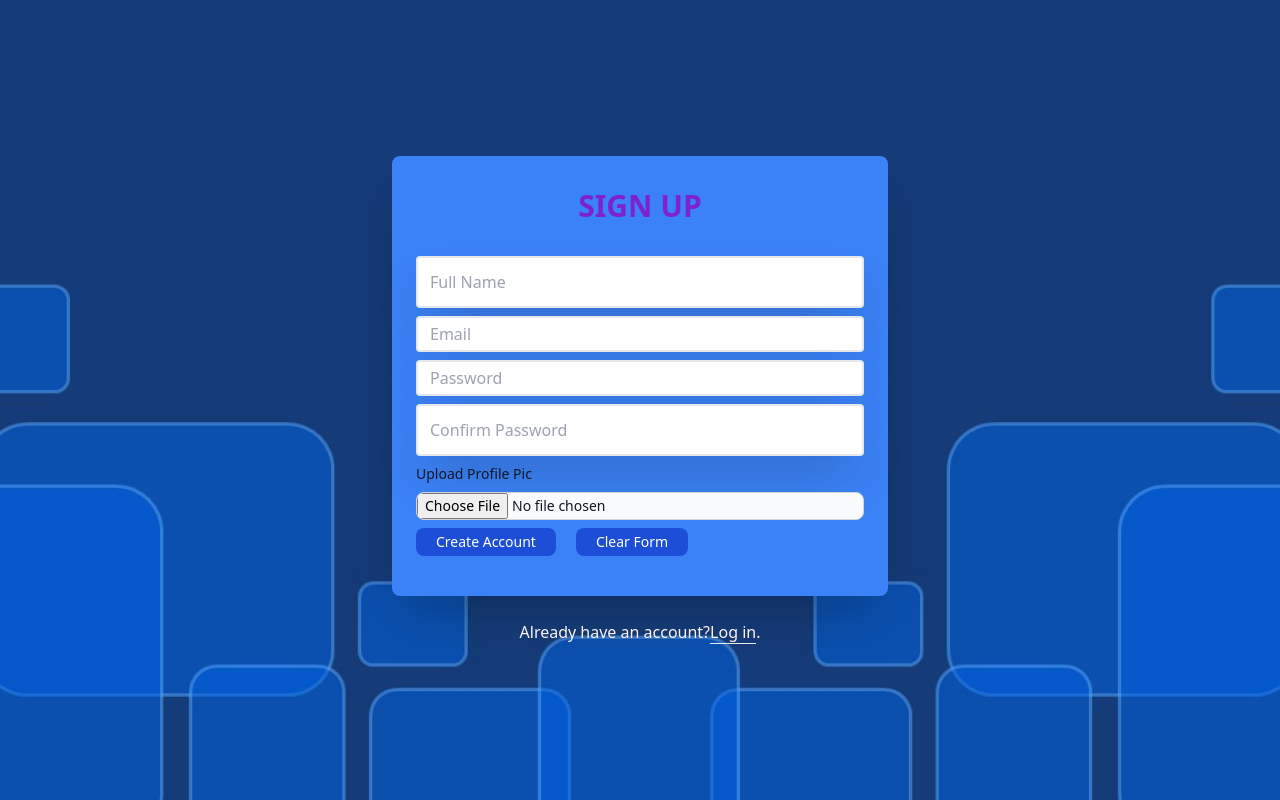
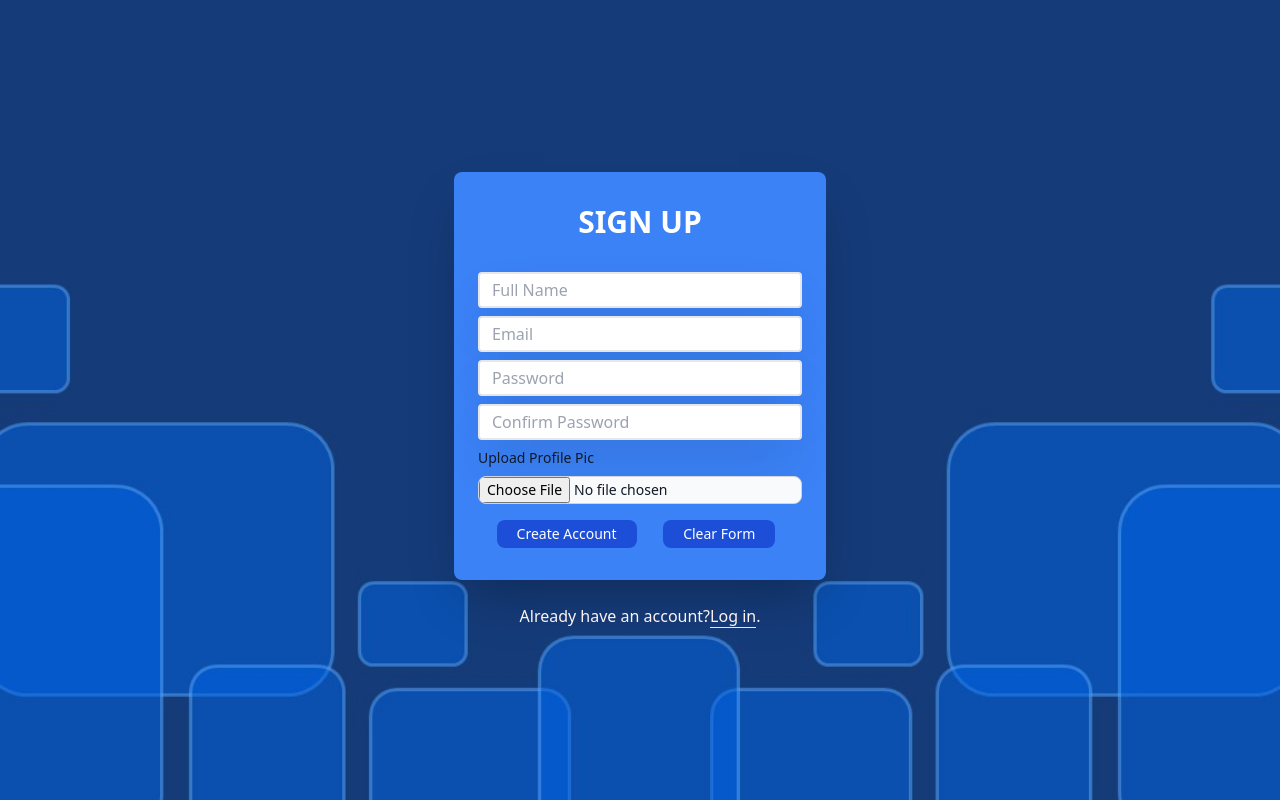
Before and after one commit to dev-himanshu-karnwal/mern-chat-app, a React (Create React App) app in the folder frontend/: page / in a window 1280 px wide. Built offline with nearby package versions, Linux system fonts and the light colour scheme.

Commit message:
auth complete

```diff
--- a/frontend/src/components/Login.js
+++ b/frontend/src/components/Login.js
@@ -3,7 +3,6 @@ import { ToastContainer, toast } from "react-toastify";
 import "react-toastify/dist/ReactToastify.css";
 import { UseDisplayError } from "../utils/helper";
 import { Link } from "react-router-dom";
-
 
 const Login = () => {
   const [logindetails, setlogindetails] = useState({
@@ -25,7 +24,7 @@ const Login = () => {
     console.log(logindetails);
     console.log(data);
     if (data.status === "success") {
-      console.log("done")
+      console.log("done");
       toast.success(data.message, {
         position: "top-center",
         autoClose: 5000,
@@ -43,11 +42,13 @@ const Login = () => {
   return (
     <div className="bg-authbg bg-cover bg-center   bg-no-repeat min-h-screen flex flex-col ">
       <div className="container  max-w-lg mx-auto flex-1 flex flex-col items-center  px-2">
-        <div className="mt-[20vh] bg-blue-500  px-6 py-8 rounded-lg shadow-2xl text-gray-300 w-full">
-          <h1 className="mb-8 text-3xl  font-extrabold text-center text-white uppercase">Log in</h1>
+        <div className="mt-[20vh] bg-blue-500 flex justify-center flex-col align-middle  px-6 py-8 rounded-lg shadow-2xl text-gray-300 w-3/4">
+          <h1 className="mb-8 text-3xl  font-extrabold text-center text-white uppercase">
+            sign in
+          </h1>
           <input
             type="text"
-            className="block border border-grey-light w-full p-3 rounded mb-4"
+            className="block border-2  w-full px-3 py-1 shadow-2xl rounded mb-2 focus:border-blue-800"
             name="email"
             placeholder="Email"
             onChange={(e) =>
@@ -59,7 +60,7 @@ const Login = () => {
           />
           <input
             type="password"
-            className="block border border-grey-light w-full p-3 rounded mb-4"
+            className="block border-2  w-full px-3 py-1 shadow-2xl rounded mb-2 focus:border-blue-800"
             name="password"
             placeholder="Password"
             onChange={(e) =>
@@ -71,7 +72,7 @@ const Login = () => {
           />
           <button
             type="submit"
-            className="w-full text-center py-3 uppercase text-xl bg-white font-bold rounded bg-green text-black  hover:bg-green-500 my-1"
+            class="text-white bg-blue-700  hover:bg-blue-800 focus:outline-none focus:ring-4 focus:ring-blue-300 font-medium rounded-lg text-sm px-5 py-1 mt-2 text-center mr-2 mb-2 dark:bg-blue-600 dark:hover:bg-blue-700 dark:focus:ring-blue-800 ml-1/2"
             onClick={handelloginsubmit}
           >
             submit
--- a/frontend/src/components/Signup.js
+++ b/frontend/src/components/Signup.js
@@ -67,12 +67,11 @@ const Signup = () => {
   return (
     <div className="bg-authbg bg-cover bg-center  bg-no-repeat min-h-screen flex flex-col">
       <div className="container max-w-lg mx-auto flex-1 flex flex-col items-center justify-center px-2">
-
-        <div className=" bg-blue-500 px-6 py-8 rounded-lg shadow-2xl text-black w-full">
-          <h1 className="mb-8 text-3xl  font-extrabold text-center text-purple-700 uppercase">Sign up</h1>
+        <div className=" bg-blue-500 px-6 py-8 rounded-lg shadow-2xl text-black w-3/4">
+          <h1 className="mb-8 text-3xl  font-extrabold text-center text-white uppercase">Sign up</h1>
           <input
             type="text"
-            className="block border-2  w-full p-3 shadow-2xl rounded mb-2 focus:border-blue-800 "
+            className="block border-2  w-full px-3 py-1 shadow-2xl rounded mb-2 focus:border-blue-800"
 
             name="fullname"
             placeholder="Full Name"
@@ -86,7 +85,7 @@ const Signup = () => {
           <input
             type="text"
 
-            className="block border-2  w-full px-3 py-1 shadow-2xl rounded mb-2 focus:border-blue-800 "
+            className="block border-2  w-full px-3 py-1 shadow-2xl rounded mb-2 focus:border-blue-800"
             placeholder="Email"
             onChange={(e) =>
               setfinaldetails({
@@ -111,9 +110,7 @@ const Signup = () => {
           />
           <input
             type="password"
-
-            className="block border-2  w-full p-3 shadow-2xl rounded mb-2 focus:border-blue-800 "
-
+            className="block border-2  w-full px-3 py-1 shadow-2xl rounded mb-2 focus:border-blue-800"
             name="confirm_password"
             placeholder="Confirm Password"
             onChange={(e) =>
@@ -136,18 +133,18 @@ const Signup = () => {
               type="file"
             />
           </div>
-          <div className="flex gap-3 ">
+          <div className="flex justify-evenly mt-2 -mb-2 ">
             <button
               type="submit"
               onClick={handleCreateAccount}
-              class="text-white bg-blue-700 hover:bg-blue-800 focus:outline-none focus:ring-4 focus:ring-blue-300 font-medium rounded-lg text-sm px-5 py-1 mt-2 text-center mr-2 mb-2 dark:bg-blue-600 dark:hover:bg-blue-700 dark:focus:ring-blue-800"
+              class="text-white bg-blue-700  hover:bg-blue-800 focus:outline-none focus:ring-4 focus:ring-blue-300 font-medium rounded-lg text-sm px-5 py-1 mt-2 text-center mr-2 mb-2 dark:bg-blue-600 dark:hover:bg-blue-700 dark:focus:ring-blue-800"
             >
               Create Account
             </button>
             <button
               type="reset"
               onClick={handelresetfield}
-              class="text-white bg-blue-700 hover:bg-blue-800 focus:outline-none focus:ring-4 focus:ring-blue-300 font-medium rounded-lg text-sm px-5 py-1 mt-2 text-center mr-2 mb-2 dark:bg-blue-600 dark:hover:bg-blue-700 dark:focus:ring-blue-800"
+              class="text-white bg-blue-700  hover:bg-blue-800 focus:outline-none focus:ring-4 focus:ring-blue-300 font-medium rounded-lg text-sm px-5 py-1 mt-2 text-center mr-2 mb-2 dark:bg-blue-600 dark:hover:bg-blue-700 dark:focus:ring-blue-800"
             >
             Clear Form
             </button>
```
